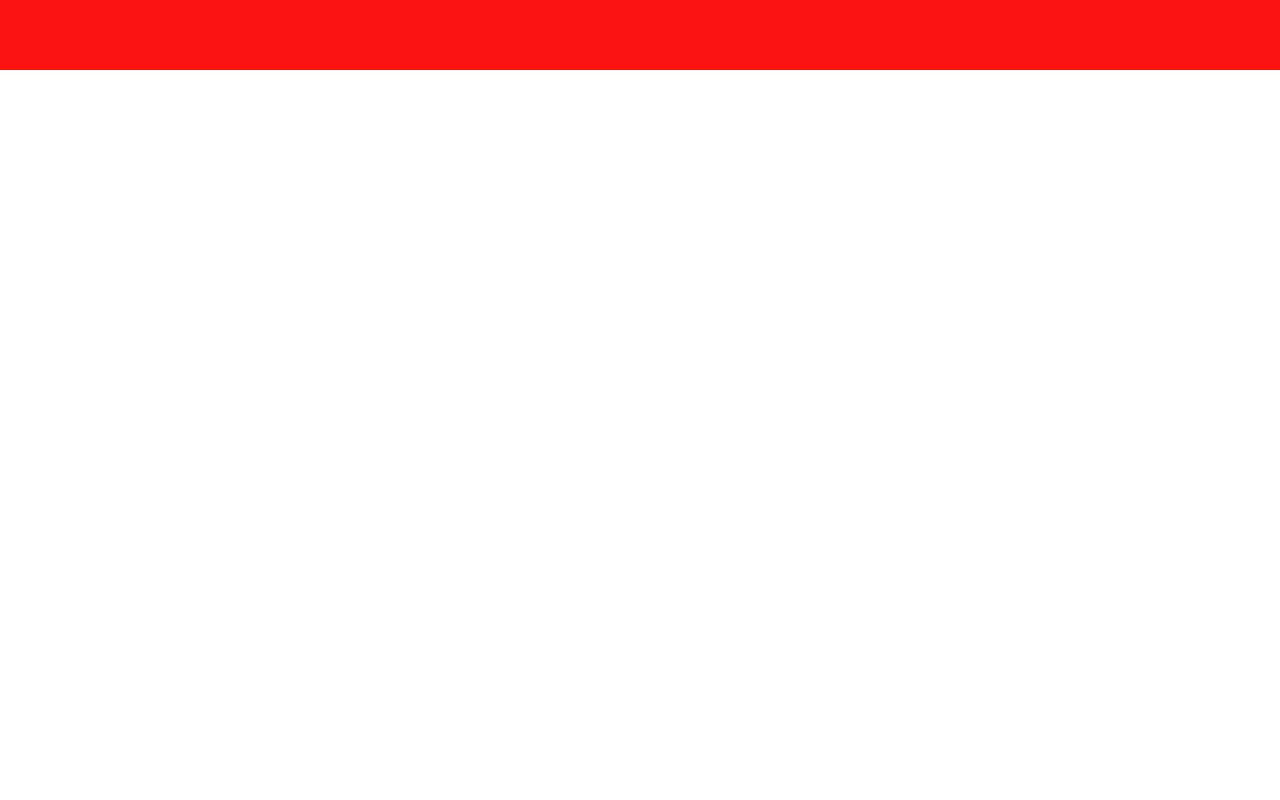
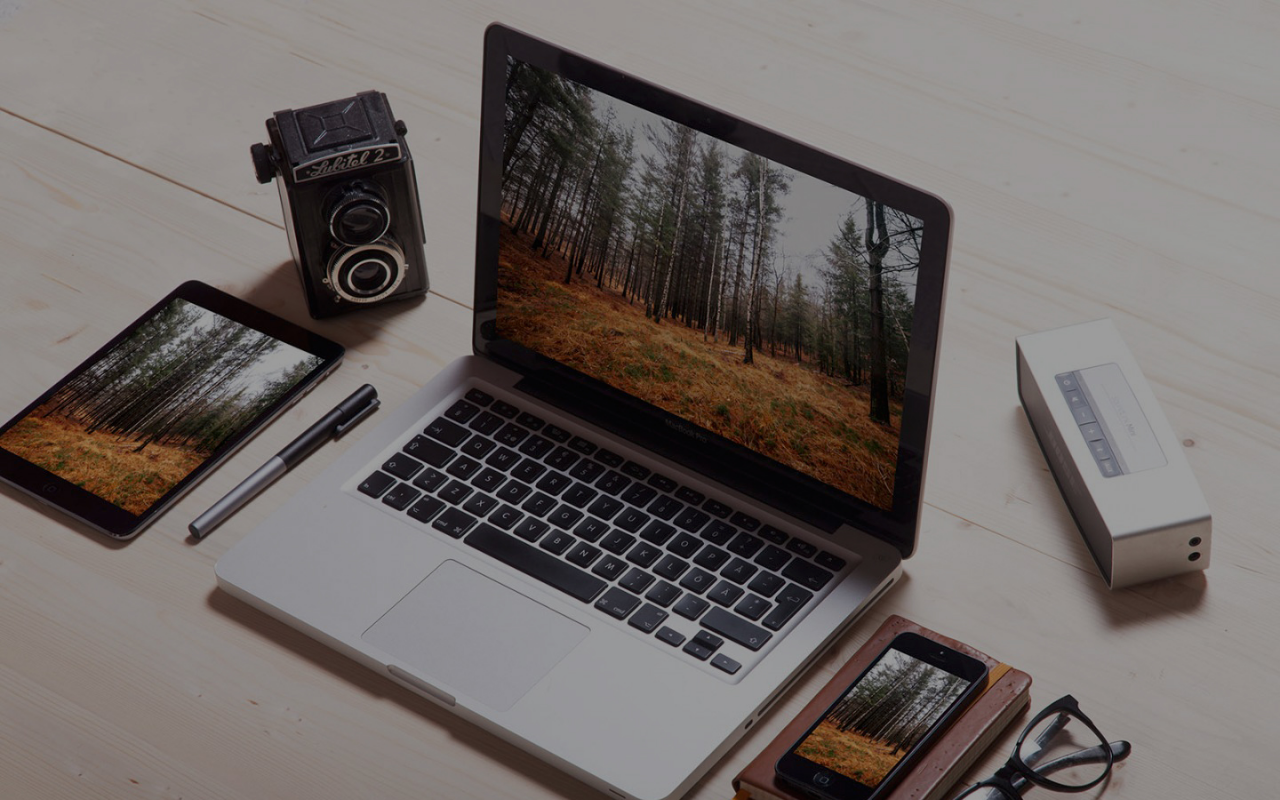
Before and after one commit to wildnano/testing, a plain HTML site: page www/index.html in a window 1280 px wide. Drawn offline with Linux system fonts and the light colour scheme.

Commit message:
project new architecture

```diff
--- a/style.css
+++ /dev/null
@@ -1,24 +0,0 @@
-*,
-::before,
-::after {
-    box-sizing: border-box;
-    margin:0
-    padding:0
-}
-
-body {
-    margin:0;
-    padding: 0;
-    background: #fff;
-}
-
-header {
-    height:70px;
-    width:100%;
-    background:#fb1313;
-}
-
-h1 {
-    font-size: 50px;
-    text-transform: uppercase;
-}
--- /dev/null
+++ b/www/assets/css/style.css
@@ -0,0 +1,25 @@
+*,
+::before,
+::after {
+    box-sizing: border-box;
+    margin: 0;
+    padding: 0;
+}
+
+body {
+    margin: 0;
+    padding: 0;
+    height: 100vh;
+}
+
+header {
+    height: 100%;
+    width: 100%;
+    background: url(../images/vintage02.jpg) no-repeat;
+    background-size: cover;
+}
+
+h1 {
+    font-size: 50px;
+    text-transform: uppercase;
+}
--- a/index.html
+++ b/www/index.html
@@ -4,8 +4,8 @@
         <meta charset="UTF-8" />
         <meta http-equiv="X-UA-Compatible" content="IE=edge" />
         <meta name="viewport" content="width=device-width, initial-scale=1.0" />
+        <link rel="stylesheet" href="assets/css/style.css" />
         <title>wildnano</title>
-        <link rel="stylesheet" href="style.css" />
     </head>
     <body>
         <header></header>
```
Also changed, not shown: www/README.md (renamed from README.md), www/assets/images/vintage02.jpg (added), www/test.html (renamed from test.html).
